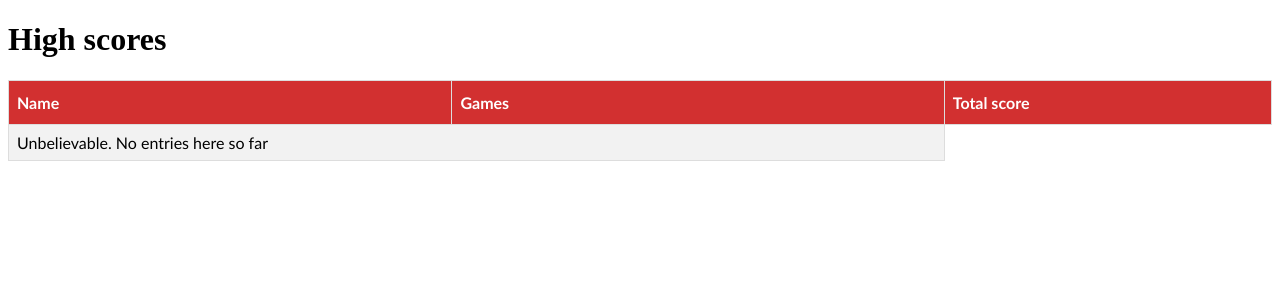
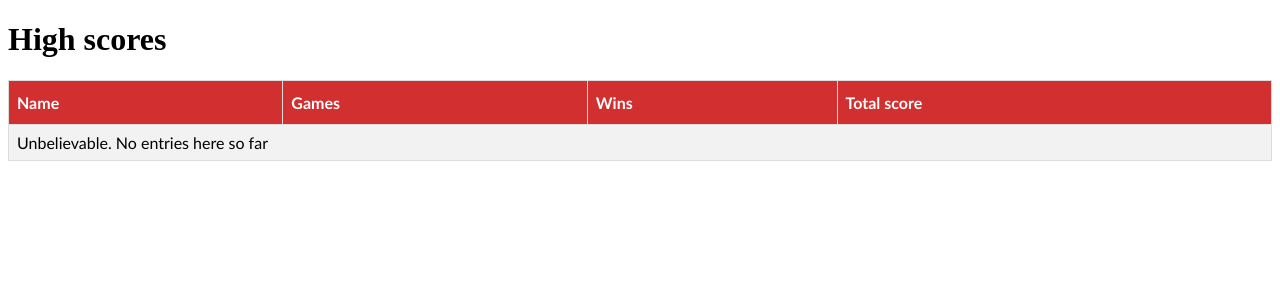
Before and after one commit to tuomoko/sikatrain, a Flask app: page /api/scoreboard in a window 1280 px wide. Shown: the top 300 px of the page. Run offline with Flask 2, Linux system fonts and the light colour scheme; data that the repository does not hold is empty.

Commit message:
add wins column

```diff
--- a/api/sika_api.py
+++ b/api/sika_api.py
@@ -305,9 +305,15 @@ def scoreboard():
         games = db.score_data.find({"players" : name, 'totals': {"$elemMatch":{"$elemMatch":{'$gte': 100}}}})
         my_n_games = games.count()
         my_total_score = 0
+        my_wins = 0
         for game in games:
             my_idx = game['players'].index(name)
             my_total_score += int(game['totals'][my_idx][-1])
+            totals = game[totals].map(lambda x: x[-1])
+            winner_idx = totals.index(max(totals))
+            if (winner_idx == my_idx):
+                my_wins += 1
+
         entries.append({'name': name, 'games':my_n_games, 'score':my_total_score})
     entries.sort(key=lambda x: x['score'], reverse=True)
     return render_template('scoreboard.html', entries=entries)
--- a/api/templates/scoreboard.html
+++ b/api/templates/scoreboard.html
@@ -32,11 +32,11 @@
   <body>
       <h1>High scores</h1>
       <table id="scores">
-        <tr><th>Name</th><th>Games</th><th>Total score</th></tr>
+          <tr><th>Name</th><th>Games</th><th>Wins</th><th>Total score</th></tr>
         {% for entry in entries %}
-          <tr><td>{{ entry.name }}</td><td>{{ entry.games }}</td><td>{{ entry.score }}</td></tr>
+        <tr><td>{{ entry.name }}</td><td>{{ entry.games }}</td><td>{{ entry.wins }}</td><td>{{ entry.score }}</td></tr>
         {% else %}
-          <tr><td colspan="2">Unbelievable.  No entries here so far</td></tr>
+          <tr><td colspan="4">Unbelievable.  No entries here so far</td></tr>
         {% endfor %}
         </table>
   </body>
```
